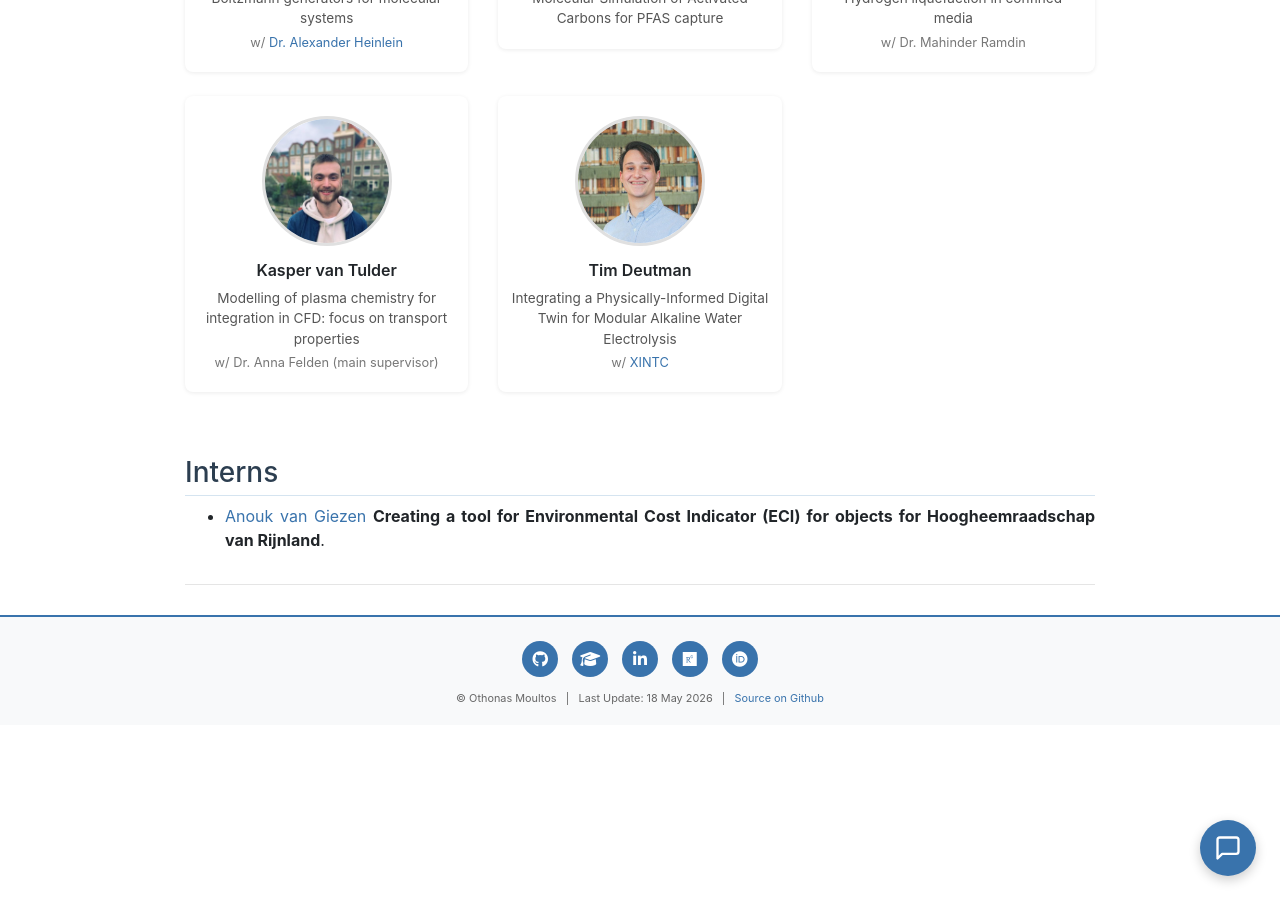
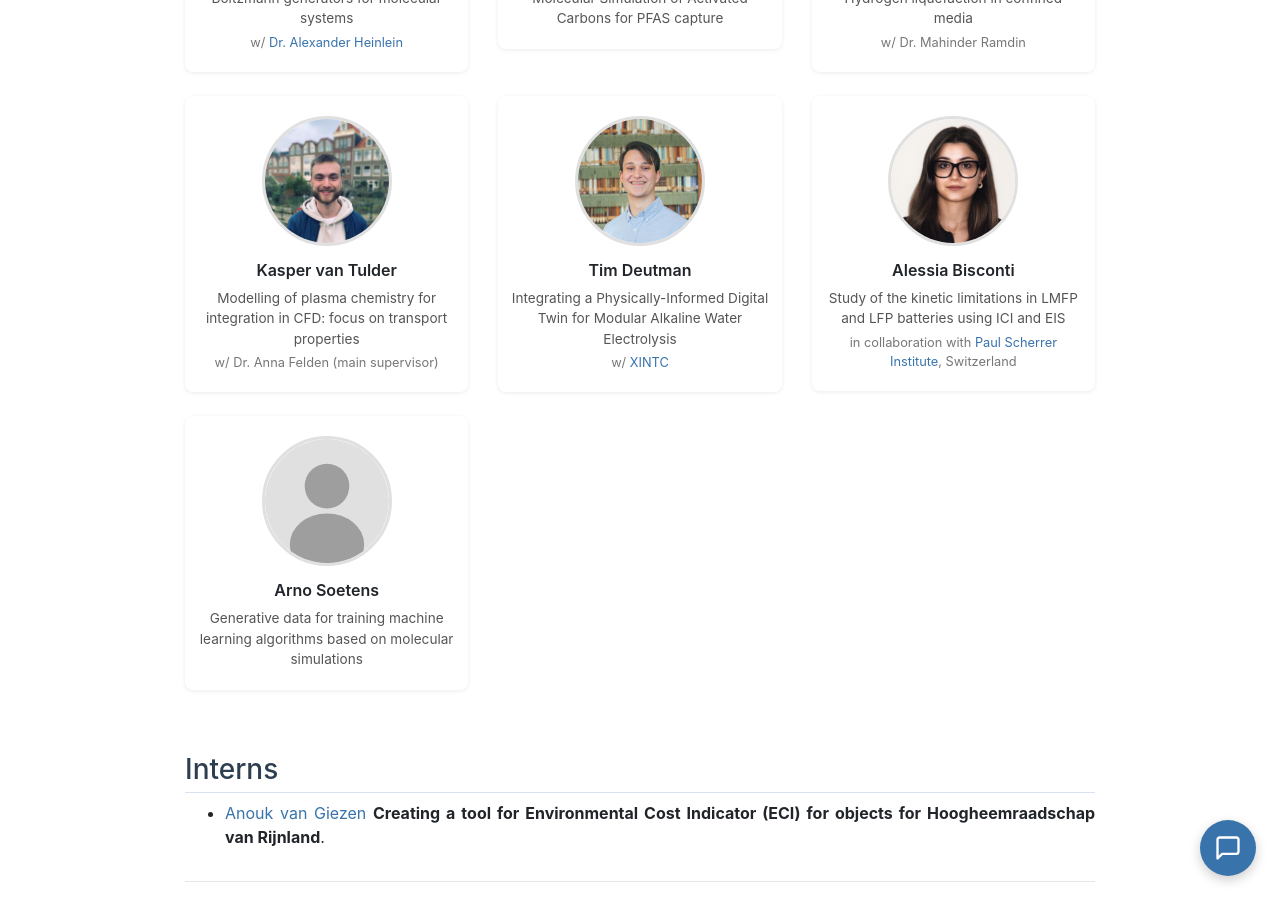
Before and after one commit to omoultosEthTuDelft/web, a Jekyll site: the page built from people/index.md, in a window 1280 px wide and 900 px high, scrolled down 1584 px. Built offline with Jekyll 4.4.1, drawn with Linux system fonts in a browser that asks for light colours; nearby versions of some CDN libraries.

Commit message:
Add MSc students Alessia Bisconti and Arno Soetens
Co-Authored-By: Claude Opus 4.7 (1M context) <noreply@anthropic.com>

```diff
--- a/people/index.md
+++ b/people/index.md
@@ -126,6 +126,23 @@ title: "People"
       <div class="collab">w/ <a href="https://xintc.global">XINTC</a></div>
     </div>
   </div>
+
+  <div class="col-lg-4 col-md-6 col-sm-6 mb-4">
+    <div class="person-card">
+      <img src="photos/Alessia.jpg" class="rounded-circle" alt="Alessia Bisconti">
+      <div class="name">Alessia Bisconti</div>
+      <div class="research">Study of the kinetic limitations in LMFP and LFP batteries using ICI and EIS</div>
+      <div class="collab">in collaboration with <a href="https://www.psi.ch">Paul Scherrer Institute</a>, Switzerland</div>
+    </div>
+  </div>
+
+  <div class="col-lg-4 col-md-6 col-sm-6 mb-4">
+    <div class="person-card">
+      <img src="photos/placeholder.svg" class="rounded-circle" alt="Arno Soetens">
+      <div class="name">Arno Soetens</div>
+      <div class="research">Generative data for training machine learning algorithms based on molecular simulations</div>
+    </div>
+  </div>
 </div>
 
 <h3>Interns</h3>
```
Also changed, not shown: people/photos/Alessia.jpg (added).
